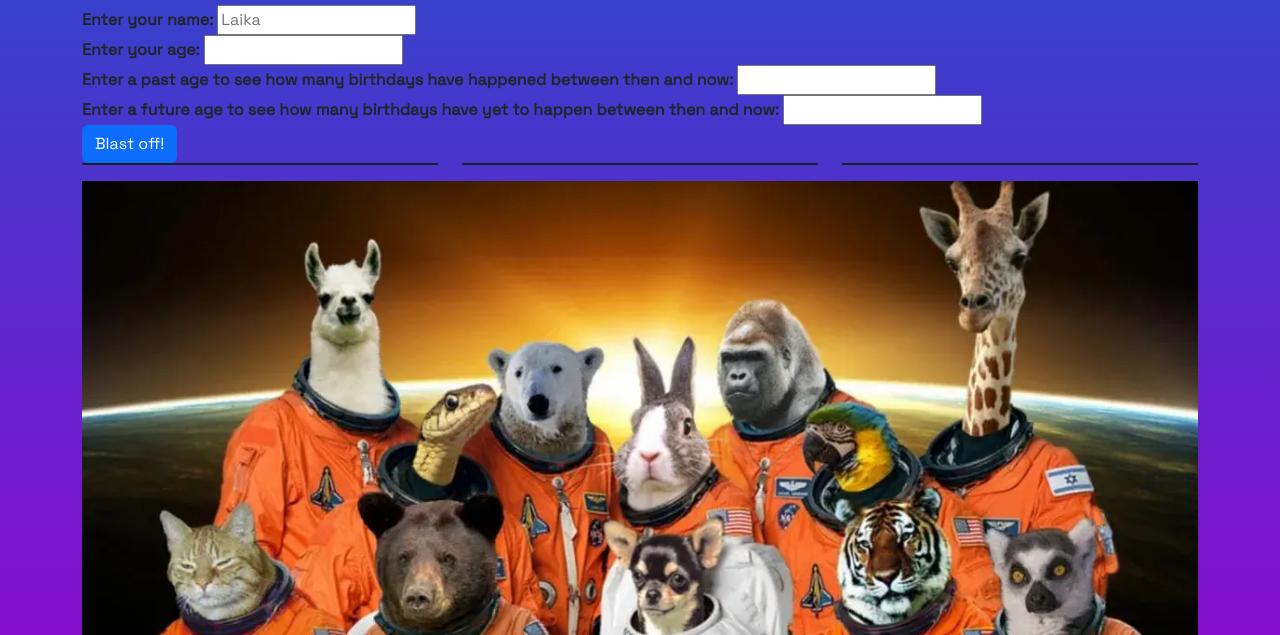
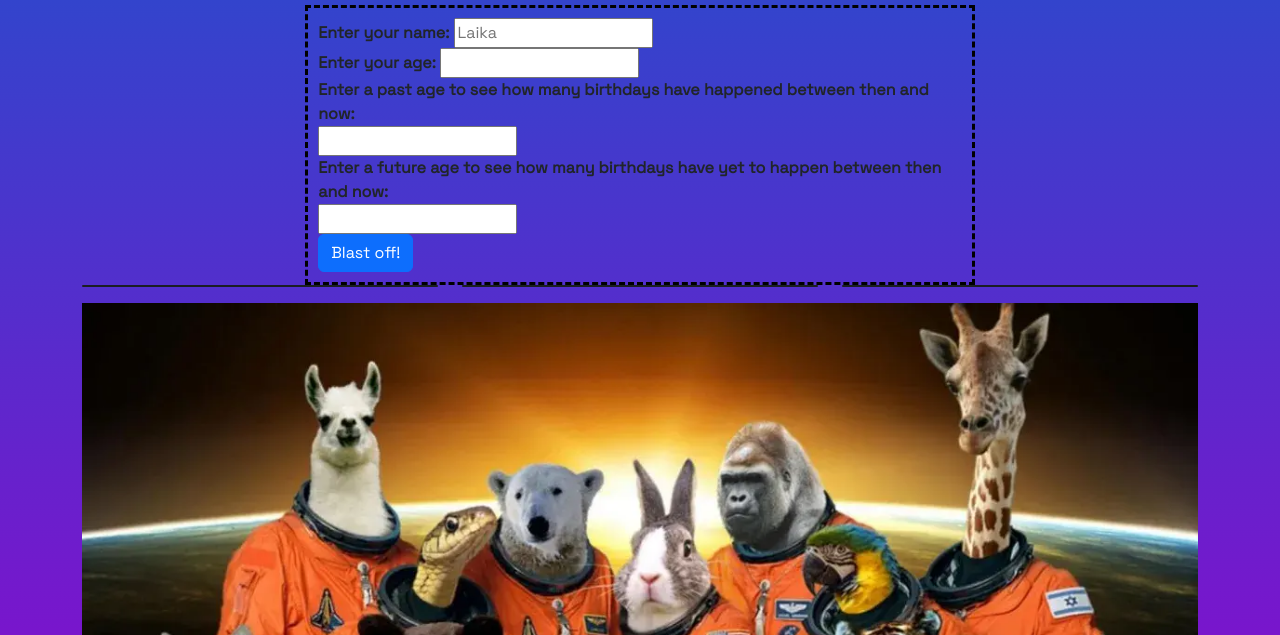
Before and after one commit to kimmykokonut/galactic-age-calculator, a website built with webpack: page src/index.html in a window 1280 px wide. Shown: the part 465-1100 px from the top of the page. Built offline with nearby package versions, Linux system fonts and the light colour scheme.

Commit message:
fix centering issue of form on webpage

```diff
--- a/src/css/styles.css
+++ b/src/css/styles.css
@@ -3,3 +3,13 @@ body {
   font-family: 'Space Grotesk', sans-serif;
   font-weight: bolder;
 }
+#div-form {
+  display: block;
+  margin-left: auto;
+  margin-right: auto;
+  width: 60%;
+  height: auto;
+  justify-content: center;
+  border: 3px dashed black;
+  padding: 10px;
+}
--- a/src/index.html
+++ b/src/index.html
@@ -12,8 +12,11 @@
   <div class="container">
     <img class="img-fluid text-center" id="solarSystem" src="./assets/images/solarSystem.jpg"
       alt="planets in solar sytem" />
+    <div class="text-center">
       <h1>How old are you really?</h1>
       <h3>Let's see how old you would be based on other planet's solar years</h3>
+    </div>
+    <div id="div-form">
       <form id="age-form">
         <label for="nameInput">Enter your name:</label>
         <input id="nameInput" type="text" placeholder="Laika">
@@ -30,6 +33,7 @@
         <br>
         <button type="submit" class="btn btn-primary">Blast off!</button>
       </form>
+    </div>
     <div class="row">
       <div class="col-4">
         <div id="responseCurrent" class="card text-white bg-dark mb-3"></div>
```
Also changed, not shown: README.md. Lines whose indentation alone changed are shown as unchanged.
